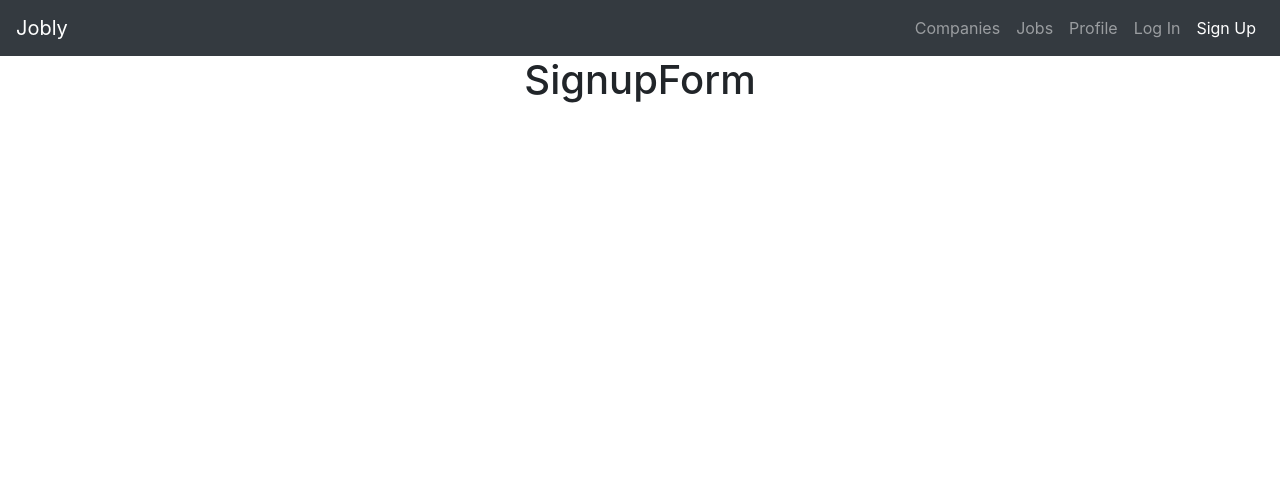
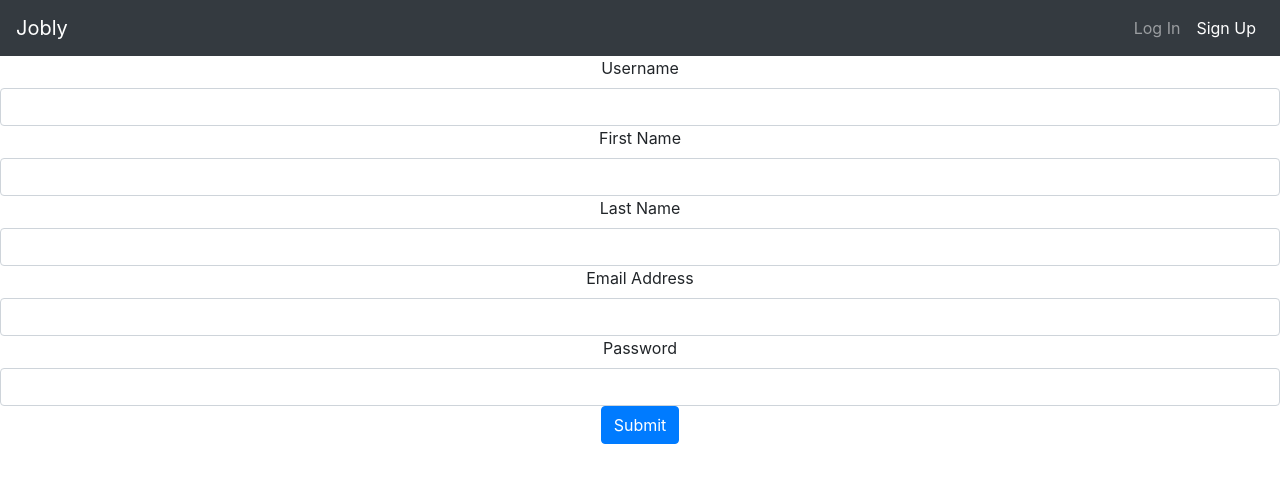
Before and after one commit to blakes24/Jobly-frontend, a React (Create React App) app: page /signup in a window 1280 px wide. Shown: the top 482 px of the page. Built offline with nearby package versions, Linux system fonts and the light colour scheme; no server answers.

Commit message:
Add user login, logout, and registration

```diff
--- a/package.json
+++ b/package.json
@@ -8,6 +8,8 @@
     "@testing-library/user-event": "^12.7.3",
     "axios": "^0.21.1",
     "bootstrap": "^4.6.0",
+    "formik": "^2.2.6",
+    "jwt-decode": "^3.1.2",
     "react": "^17.0.1",
     "react-bootstrap": "^1.5.0",
     "react-dom": "^17.0.1",
--- a/src/Home.js
+++ b/src/Home.js
@@ -1,5 +1,15 @@
+import React, { useContext } from 'react';
+import UserContext from './UserContext';
+
 const Home = () => {
-  return <h1>Home</h1>;
+  const user = useContext(UserContext);
+  return (
+    <div>
+      <h1>Jobly</h1>
+      <p>Find your next job.</p>
+      {user && <p>Welcome back {user.username}!</p>}
+    </div>
+  );
 };
 
 export default Home;
--- a/src/LoginForm.js
+++ b/src/LoginForm.js
@@ -1,5 +1,64 @@
-const LoginForm = () => {
-	return <h1>LoginForm</h1>;
+import React from 'react';
+import { useFormik } from 'formik';
+import { Form, Button } from 'react-bootstrap';
+import { useHistory } from 'react-router-dom';
+
+const validate = (values) => {
+  const errors = {};
+  if (!values.username) {
+    errors.username = 'Required';
+  }
+  if (!values.password) {
+    errors.password = 'Required';
+  }
+  return errors;
+};
+
+const LoginForm = ({ login }) => {
+  const history = useHistory();
+  const formik = useFormik({
+    initialValues : {
+      username : '',
+      password : ''
+    },
+    validate,
+    onSubmit      : async (values) => {
+      await login(values);
+      history.push('/');
+    }
+  });
+
+  return (
+    <Form onSubmit={formik.handleSubmit}>
+      <Form.Label htmlFor="username">Username</Form.Label>
+      <Form.Control
+        id="username"
+        name="username"
+        type="text"
+        onChange={formik.handleChange}
+        onBlur={formik.handleBlur}
+        value={formik.values.username}
+      />
+      {formik.touched.username && formik.errors.username ? (
+        <Form.Text className="text-danger">{formik.errors.username}</Form.Text>
+      ) : null}
+
+      <Form.Label htmlFor="password">Password</Form.Label>
+      <Form.Control
+        id="password"
+        name="password"
+        type="password"
+        onChange={formik.handleChange}
+        onBlur={formik.handleBlur}
+        value={formik.values.password}
+      />
+      {formik.touched.password && formik.errors.password ? (
+        <Form.Text className="text-danger">{formik.errors.password}</Form.Text>
+      ) : null}
+
+      <Button type="submit">Submit</Button>
+    </Form>
+  );
 };
 
 export default LoginForm;
--- a/src/Navbar.js
+++ b/src/Navbar.js
@@ -1,11 +1,11 @@
-import { NavLink } from 'react-router-dom';
+import { NavLink, Link } from 'react-router-dom';
 import { Navbar, Nav } from 'react-bootstrap';
+import React, { useContext } from 'react';
+import UserContext from './UserContext';
 
-const NavBar = () => (
-  <Navbar bg="dark" variant="dark">
-    <Navbar.Brand as={NavLink} to="/">
-      Jobly
-    </Navbar.Brand>
+const NavBar = ({ logout }) => {
+  const user = useContext(UserContext);
+  const loggedIn = (
     <Nav className="ml-auto">
       <Nav.Link as={NavLink} to="/companies">
         Companies
@@ -16,6 +16,14 @@ const NavBar = () => (
       <Nav.Link as={NavLink} to="/profile">
         Profile
       </Nav.Link>
+      <Nav.Link as={Link} to="/" onClick={logout}>
+        Log out {user && user.username}
+      </Nav.Link>
+    </Nav>
+  );
+
+  const loggedOut = (
+    <Nav className="ml-auto">
       <Nav.Link as={NavLink} to="/login">
         Log In
       </Nav.Link>
@@ -23,7 +31,16 @@ const NavBar = () => (
         Sign Up
       </Nav.Link>
     </Nav>
-  </Navbar>
-);
+  );
+
+  return (
+    <Navbar bg="dark" variant="dark">
+      <Navbar.Brand as={NavLink} to="/">
+        Jobly
+      </Navbar.Brand>
+      {user ? loggedIn : loggedOut}
+    </Navbar>
+  );
+};
 
 export default NavBar;
--- a/src/Routes.js
+++ b/src/Routes.js
@@ -1,4 +1,4 @@
-// import { useState } from 'react';
+import { useState, useEffect } from 'react';
 import { Switch, Route } from 'react-router-dom';
 import Navbar from './Navbar';
 import Home from './Home';
@@ -8,11 +8,47 @@ import CompanyDetail from './CompanyDetail';
 import LoginForm from './LoginForm';
 import SignupForm from './SignupForm';
 import Profile from './Profile';
+import JoblyApi from './api';
+import jwt_decode from 'jwt-decode';
+import UserContext from './UserContext';
 
 const Routes = () => {
+  const [ token, setToken ] = useState(null);
+  const [ user, setUser ] = useState(null);
+
+  useEffect(
+    () => {
+      async function getUser() {
+        if (!token) {
+          return setUser(null);
+        }
+        const username = jwt_decode(token).username;
+        const user = await JoblyApi.getUser(username);
+        setUser(user);
+      }
+      getUser();
+    },
+    [ token ]
+  );
+
+  async function register(data) {
+    const token = await JoblyApi.register(data);
+    setToken(token);
+  }
+
+  async function login(data) {
+    const token = await JoblyApi.login(data);
+    setToken(token);
+  }
+
+  function logout() {
+    JoblyApi.token = null;
+    setToken(null);
+  }
+
   return (
-    <div>
-      <Navbar />
+    <UserContext.Provider value={user}>
+      <Navbar logout={logout} />
       <Switch>
         <Route exact path="/">
           <Home />
@@ -27,10 +63,10 @@ const Routes = () => {
           <JobList />
         </Route>
         <Route exact path="/login">
-          <LoginForm />
+          <LoginForm login={login} />
         </Route>
         <Route exact path="/signup">
-          <SignupForm />
+          <SignupForm register={register} />
         </Route>
         <Route exact path="/profile">
           <Profile />
@@ -39,7 +75,7 @@ const Routes = () => {
           <p>Page not found.</p>
         </Route>
       </Switch>
-    </div>
+    </UserContext.Provider>
   );
 };
 
--- a/src/SignupForm.js
+++ b/src/SignupForm.js
@@ -1,5 +1,130 @@
-const SignupForm = () => {
-	return <h1>SignupForm</h1>;
+import React from 'react';
+import { useFormik } from 'formik';
+import { Form, Button } from 'react-bootstrap';
+import { useHistory } from 'react-router-dom';
+
+const validate = (values) => {
+  const errors = {};
+
+  if (!values.username) {
+    errors.username = 'Required';
+  } else if (values.username.length > 15) {
+    errors.username = 'Must be 15 characters or less';
+  }
+
+  if (!values.firstName) {
+    errors.firstName = 'Required';
+  } else if (values.firstName.length > 15) {
+    errors.firstName = 'Must be 15 characters or less';
+  }
+
+  if (!values.lastName) {
+    errors.lastName = 'Required';
+  } else if (values.lastName.length > 20) {
+    errors.lastName = 'Must be 20 characters or less';
+  }
+
+  if (!values.email) {
+    errors.email = 'Required';
+  } else if (!/^[A-Z0-9._%+-]+@[A-Z0-9.-]+\.[A-Z]{2,4}$/i.test(values.email)) {
+    errors.email = 'Invalid email address';
+  }
+
+  if (!values.password) {
+    errors.password = 'Required';
+  } else if (values.password.length < 8) {
+    errors.password = 'Must be at least 8 characters';
+  }
+
+  return errors;
+};
+
+const SignupForm = ({ register }) => {
+  const history = useHistory();
+  const formik = useFormik({
+    initialValues : {
+      username  : '',
+      firstName : '',
+      lastName  : '',
+      email     : '',
+      password  : ''
+    },
+    validate,
+    onSubmit      : async (values) => {
+      await register(values);
+      history.push('/');
+    }
+  });
+  return (
+    <Form onSubmit={formik.handleSubmit}>
+      <Form.Label htmlFor="username">Username</Form.Label>
+      <Form.Control
+        id="username"
+        name="username"
+        type="text"
+        onChange={formik.handleChange}
+        onBlur={formik.handleBlur}
+        value={formik.values.username}
+      />
+      {formik.touched.username && formik.errors.username ? (
+        <Form.Text className="text-danger">{formik.errors.username}</Form.Text>
+      ) : null}
+
+      <Form.Label htmlFor="firstName">First Name</Form.Label>
+      <Form.Control
+        id="firstName"
+        name="firstName"
+        type="text"
+        onChange={formik.handleChange}
+        onBlur={formik.handleBlur}
+        value={formik.values.firstName}
+      />
+      {formik.touched.firstName && formik.errors.firstName ? (
+        <Form.Text className="text-danger">{formik.errors.firstName}</Form.Text>
+      ) : null}
+
+      <Form.Label htmlFor="lastName">Last Name</Form.Label>
+      <Form.Control
+        id="lastName"
+        name="lastName"
+        type="text"
+        onChange={formik.handleChange}
+        onBlur={formik.handleBlur}
+        value={formik.values.lastName}
+      />
+      {formik.touched.lastName && formik.errors.lastName ? (
+        <Form.Text className="text-danger">{formik.errors.lastName}</Form.Text>
+      ) : null}
+
+      <Form.Label htmlFor="email">Email Address</Form.Label>
+      <Form.Control
+        id="email"
+        name="email"
+        type="email"
+        onChange={formik.handleChange}
+        onBlur={formik.handleBlur}
+        value={formik.values.email}
+      />
+      {formik.touched.email && formik.errors.email ? (
+        <Form.Text className="text-danger">{formik.errors.email}</Form.Text>
+      ) : null}
+
+      <Form.Label htmlFor="password">Password</Form.Label>
+      <Form.Control
+        id="password"
+        name="password"
+        type="password"
+        onChange={formik.handleChange}
+        onBlur={formik.handleBlur}
+        value={formik.values.password}
+      />
+      {formik.touched.password && formik.errors.password ? (
+        <Form.Text className="text-danger">{formik.errors.password}</Form.Text>
+      ) : null}
+
+      <Button type="submit">Submit</Button>
+    </Form>
+  );
 };
 
 export default SignupForm;
--- /dev/null
+++ b/src/UserContext.js
@@ -0,0 +1,5 @@
+import React from 'react';
+
+const UserContext = React.createContext();
+
+export default UserContext;
--- a/src/api.js
+++ b/src/api.js
@@ -76,6 +76,6 @@ class JoblyApi {
 }
 
 // for now, put token ("testuser" / "password") on class
-JoblyApi.token = process.env.REACT_APP_TOKEN;
+// JoblyApi.token = process.env.REACT_APP_TOKEN;
 
 export default JoblyApi;
```
Also changed, not shown: 1 other file (tests, documents, lock files or other folders).
